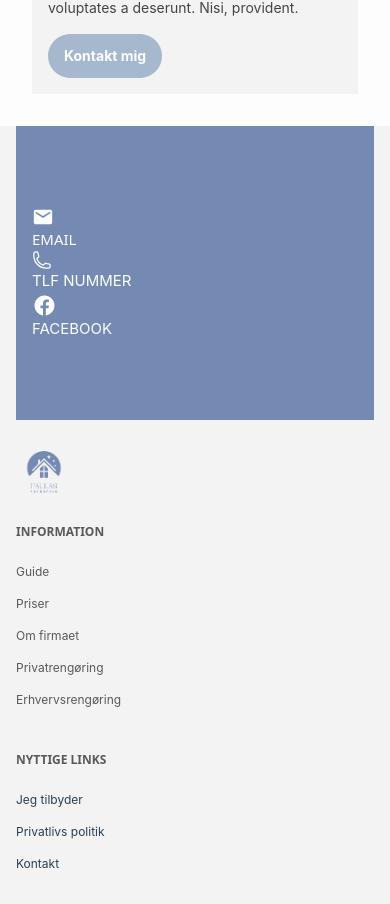
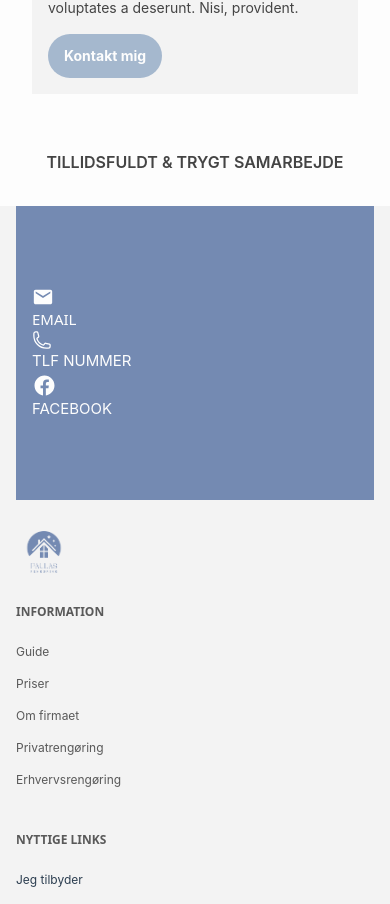
Before and after one commit to kris299b/PaulasReng-ring, a Vue app: page /about in a window 390 px wide. Shown: the part 1460-2364 px from the top of the page. Built offline with nearby package versions, Linux system fonts and the light colour scheme.

Commit message:
Headline on the About page added and made full responsive

```diff
--- a/src/views/AboutView.vue
+++ b/src/views/AboutView.vue
@@ -55,6 +55,14 @@
         <button class="bg-blue hover:bg-darkblue rounded-full text-white text-sm font-bold py-3 px-4 mt-4 md:py-2 md:px-4">Kontakt mig</button>
     </div>
 </div>
+
+
+
+<!--Headline-->
+<div class="bg-white dark:bg-white light:bg-white flex justify justify-center h-20 pt-6 md:h-24 md:pt-10">
+    <h1 class="text-black font-semibold text-base md:text-lg lg:text-lg">TILLIDSFULDT & TRYGT SAMARBEJDE</h1>
+</div>
+
 </template>
 
 <style>
```
